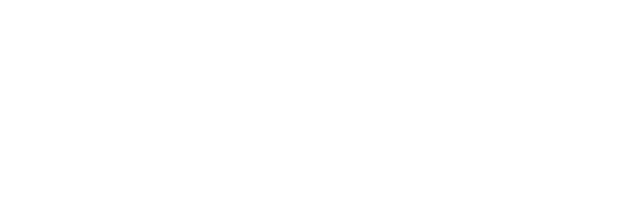
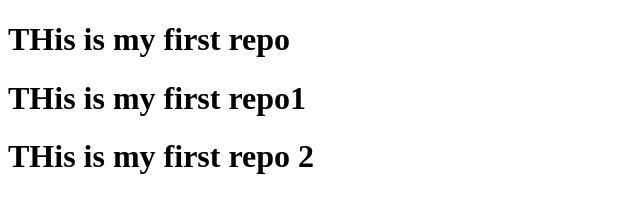
Before and after one commit to didarulislam01/my-first-repo, a plain HTML site: page index.htm in a window 1280 px wide. Shown: the whole page, without its empty margins (0-640 px from the left). Drawn offline with Linux system fonts and the light colour scheme.

Commit message:
second one

```diff
--- a/index.htm
+++ b/index.htm
@@ -8,5 +8,9 @@
 </head>
 <body>
 
+    <h1>THis is my first repo </h1>
+    <h1>THis is my first repo1 </h1>
+    <h1>THis is my first repo 2</h1>
+
 </body>
 </html>
```
